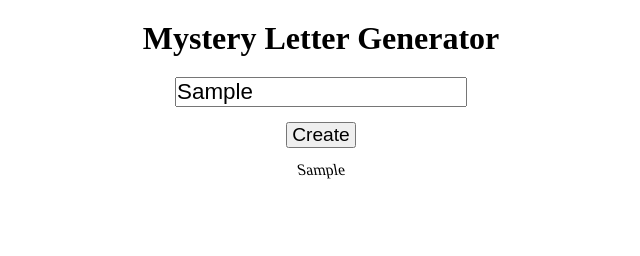
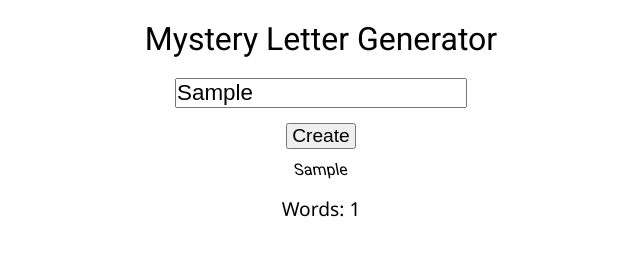
Before and after one commit to lkotlarenko/Project-Mystery-Letter, a website: page index.html in a window 1280 px wide. Both pictures are taken after typing "Sample" into the empty fields and a click on the button "Create". Shown: the whole page, without its empty margins (319-959 px from the left). Drawn offline with Linux system fonts and the light colour scheme.

Commit message:
Fully working :D

```diff
--- a/index.html
+++ b/index.html
@@ -5,6 +5,9 @@
     <meta http-equiv="X-UA-Compatible" content="IE=edge" />
     <meta name="viewport" content="width=device-width, initial-scale=1.0" />
     <title>Mystery Letter</title>
+    <link rel="preconnect" href="https://fonts.googleapis.com">
+<link rel="preconnect" href="https://fonts.gstatic.com" crossorigin>
+<link href="https://fonts.googleapis.com/css2?family=Roboto&display=swap" rel="stylesheet">
     <link rel="stylesheet" href="style.css" />
   </head>
   <body>
@@ -14,6 +17,10 @@
         <input type="text" id="carta-texto" placeholder="Your message" />
         <button id="criar-carta">Create</button>
         <p id="carta-gerada"></p>
+        <section id="word-counter" style="display: none;">
+          <label for="carta-contador">Words: </label>
+          <p id="carta-contador"></p>
+        </section>
       </section>
     </main>
   </body>
--- a/script.js
+++ b/script.js
@@ -1,6 +1,8 @@
 const result = document.getElementById('carta-gerada');
 const inputLetter = document.getElementById('carta-texto');
 const button = document.getElementById('criar-carta');
+const counter = document.getElementById('carta-contador');
+const hiddenSection = document.getElementById('word-counter');
 const style = [
   'medium',
   'big',
@@ -22,9 +24,11 @@ function wordGen(word) {
 }
 
 function createLetter() {
+  hiddenSection.style.display = 'flex';
   result.innerHTML = '';
   let word = inputLetter.value.split(' ');
   word = word.filter((i) => i !== '');
+  counter.innerText = word.length;
   if (word.length === 0) {
     result.innerText = 'por favor, digite o conteúdo da carta.';
   }
--- a/style.css
+++ b/style.css
@@ -5,12 +5,14 @@
 
 body {
   font-size: 16px;
+  font-family: Roboto, Segoe UI, sans-serif;
 }
 
 header h2 {
   text-align: center;
   font-size: 2rem;
   padding: 20px 0;
+  font-weight: 520;
 }
 
 #app {
@@ -92,11 +94,24 @@ header h2 {
 
 #carta-gerada {
   display: flex;
-  align-items: baseline;
-  justify-content: space-around;
+  align-items: center;
+  justify-content: flex-start;
   flex-wrap: wrap;
 }
 
 #carta-gerada span {
-  padding: 3px 4px;
+  padding: 1px 3px;
 }
+
+#word-counter {
+  display: flex;
+  flex-direction: row;
+  padding: 15px 5px;
+  font-family: Segoe UI, sans-serif;
+  font-size: 1.2rem;
+  justify-content: space-between;
+}
+
+#carta-contador {
+  padding-left: 5px;
+}
```
